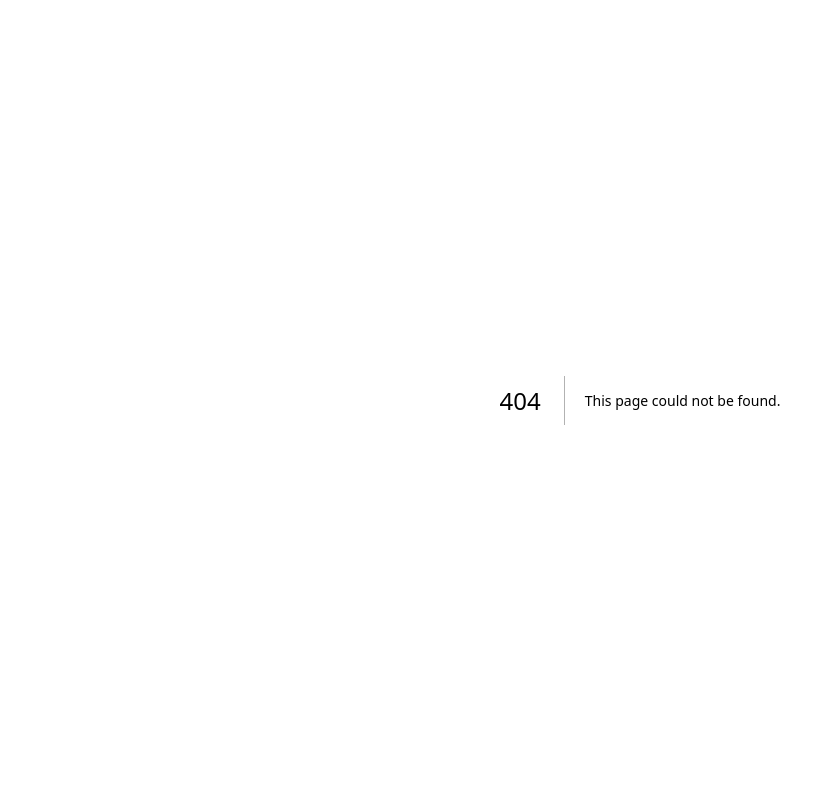
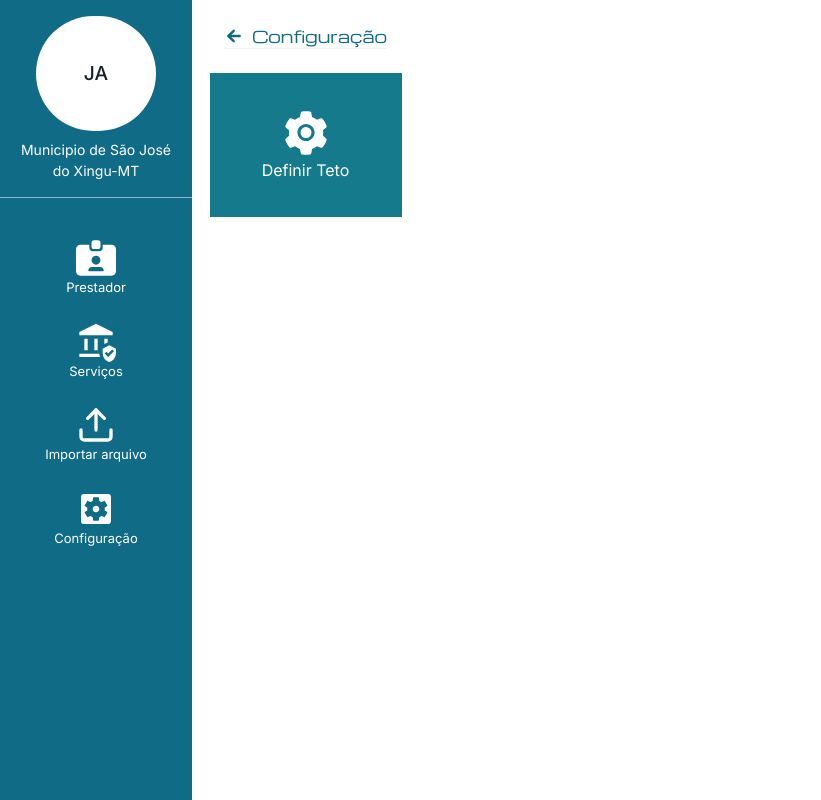
Before and after one commit to andrezitojava2017/prestador-web, a Next.js app: page /configuracao in a window 1280 px wide. Before the commit this address had no page. Shown: the whole page, without its empty margins (0-821 px from the left). Built offline with nearby package versions, Linux system fonts and the light colour scheme.

Commit message:
:sparkles: feat: implementação da pagina configuração

```diff
--- /dev/null
+++ b/src/app/configuracao/page.tsx
@@ -0,0 +1,22 @@
+
+import ConfiguracaoIncluirTeto from "@/componentes/drawers/ConfiguracaoIncluirTeto";
+import Head from "@/componentes/head/head";
+import BarraNavegacao from "@/componentes/navbar";
+import { Box, Flex, HStack } from "@chakra-ui/react";
+
+const Configuracao = () => {
+  return (
+    <HStack height={"100vh"} >
+      <BarraNavegacao />
+      <Flex flexDirection={"column"} height={"100vh"}>
+        <Head text="Configuração" buttonReturn={true} />
+
+        <Box>
+          <ConfiguracaoIncluirTeto />
+        </Box>
+      </Flex>
+    </HStack>
+  );
+};
+
+export default Configuracao;
--- a/src/componentes/navbar.tsx
+++ b/src/componentes/navbar.tsx
@@ -83,6 +83,7 @@ const BarraNavegacao = () => {
             </Flex>
           </Link>
           /** CONFIGURAÇÃO */
+          <Link href={"/configuracao"} style={{ width: "100%" }}>
             <Flex
               flexDirection={"column"}
               alignItems={"center"}
@@ -95,6 +96,7 @@ const BarraNavegacao = () => {
                 Configuração
               </Text>
             </Flex>
+          </Link>
         </VStack>
       </Flex>
     </Box>
```
Lines whose indentation alone changed are shown as unchanged.
